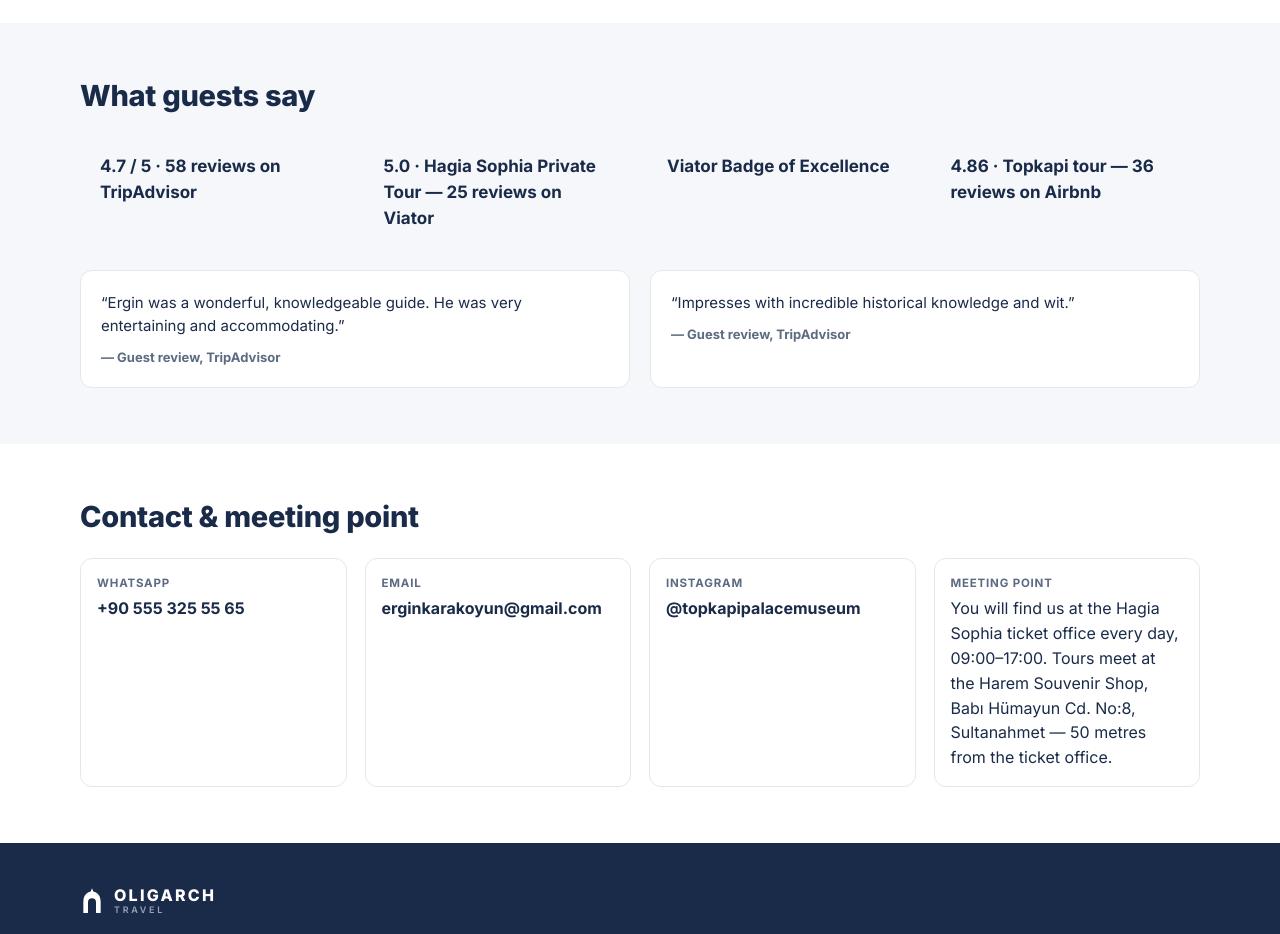
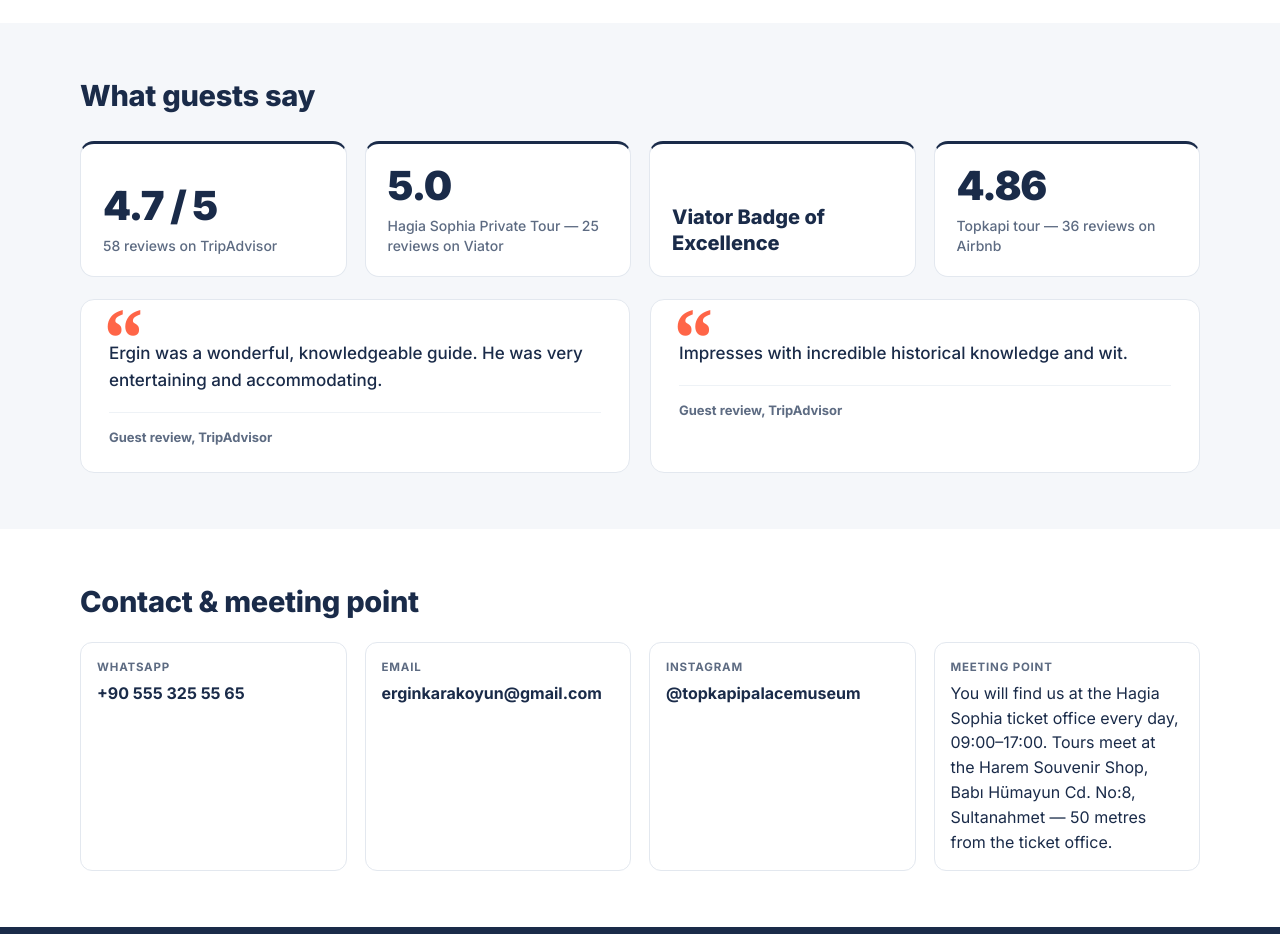
Before and after one commit to 7amed3li/oligarch-travel, a Next.js app: page / in a window 1280 px wide. Shown: the part 3100-4034 px from the top of the page. Built offline with nearby package versions, Linux system fonts and the light colour scheme.

Commit message:
ui: redesign reviews section with large stat figures and editorial quote cards

```diff
--- a/app/globals.css
+++ b/app/globals.css
@@ -483,3 +483,15 @@ html.lenis, html.lenis body { height: auto; }
 .addother .ao-toggle input { width: 18px; height: 18px; accent-color: #C93A1B; }
 .addother .ao-fields { margin-top: 12px; }
 .addother select { width: 100%; padding: 10px 12px; border-radius: 8px; border: 1px solid #CBD5E1; background: #fff; font-size: 14px; }
+
+/* Reviews section */
+.rv-stats{display:grid;grid-template-columns:repeat(auto-fit,minmax(220px,1fr));gap:18px;margin-top:28px}
+.rv-stat{background:#fff;border:1px solid var(--line);border-top:3px solid #1A2B49;border-radius:14px;padding:22px 22px 20px;display:flex;flex-direction:column;justify-content:flex-end;min-height:132px}
+.rv-stat-value{font-size:40px;font-weight:900;letter-spacing:-.03em;line-height:1;color:#1A2B49}
+.rv-stat-label{margin-top:10px;font-size:14px;line-height:1.45;color:#5D6B82;font-weight:500}
+.rv-stat-solo{margin-top:0;font-size:20px;font-weight:800;line-height:1.3;color:#1A2B49}
+.rv-quotes{display:grid;grid-template-columns:repeat(auto-fit,minmax(300px,1fr));gap:20px;margin-top:22px}
+.rv-quote{position:relative;margin:0;background:#fff;border:1px solid var(--line);border-radius:14px;padding:40px 28px 24px;overflow:hidden}
+.rv-quote::before{content:"\201C";position:absolute;top:-4px;left:22px;font-size:84px;line-height:1;font-weight:900;color:#FF5533;opacity:.9;font-family:Georgia,serif}
+.rv-quote blockquote{margin:0;padding:0;border:0;background:none;font-size:17px;line-height:1.6;font-weight:500;color:#1A2B49}
+.rv-quote figcaption{margin-top:18px;padding-top:14px;border-top:1px solid #EEF2F6;font-size:13px;font-weight:700;color:#5D6B82}
--- a/components/HomePage.tsx
+++ b/components/HomePage.tsx
@@ -87,18 +87,25 @@ export default function HomePage({ locale, prices }: { locale: Locale; prices: P
       <section className="alt" id="reviews">
         <div className="wrap">
           <h2 className="sec">{u.reviews_title}</h2>
-          <div className="stats">
-            {u.stats.map((s: string) => (
-              <div className="stat" key={s}>
-                <strong style={{ fontSize: 17 }}>{s}</strong>
-              </div>
-            ))}
+          <div className="rv-stats">
+            {u.stats.map((s: string) => {
+              const i = s.indexOf(' · ');
+              const value = i > 0 ? s.slice(0, i) : '';
+              const label = i > 0 ? s.slice(i + 3) : s;
+              return (
+                <div className="rv-stat" key={s}>
+                  {value ? <div className="rv-stat-value">{value}</div> : null}
+                  <div className={value ? 'rv-stat-label' : 'rv-stat-label rv-stat-solo'}>{label}</div>
+                </div>
+              );
+            })}
           </div>
-          <div className="quotes">
+          <div className="rv-quotes">
             {u.quotes.map(([q, a]: [string, string]) => (
-              <blockquote key={q.slice(0, 24)}>
-                “{q}”<cite>— {a}</cite>
-              </blockquote>
+              <figure className="rv-quote" key={q.slice(0, 24)}>
+                <blockquote>{q}</blockquote>
+                <figcaption>{a}</figcaption>
+              </figure>
             ))}
           </div>
         </div>
```
